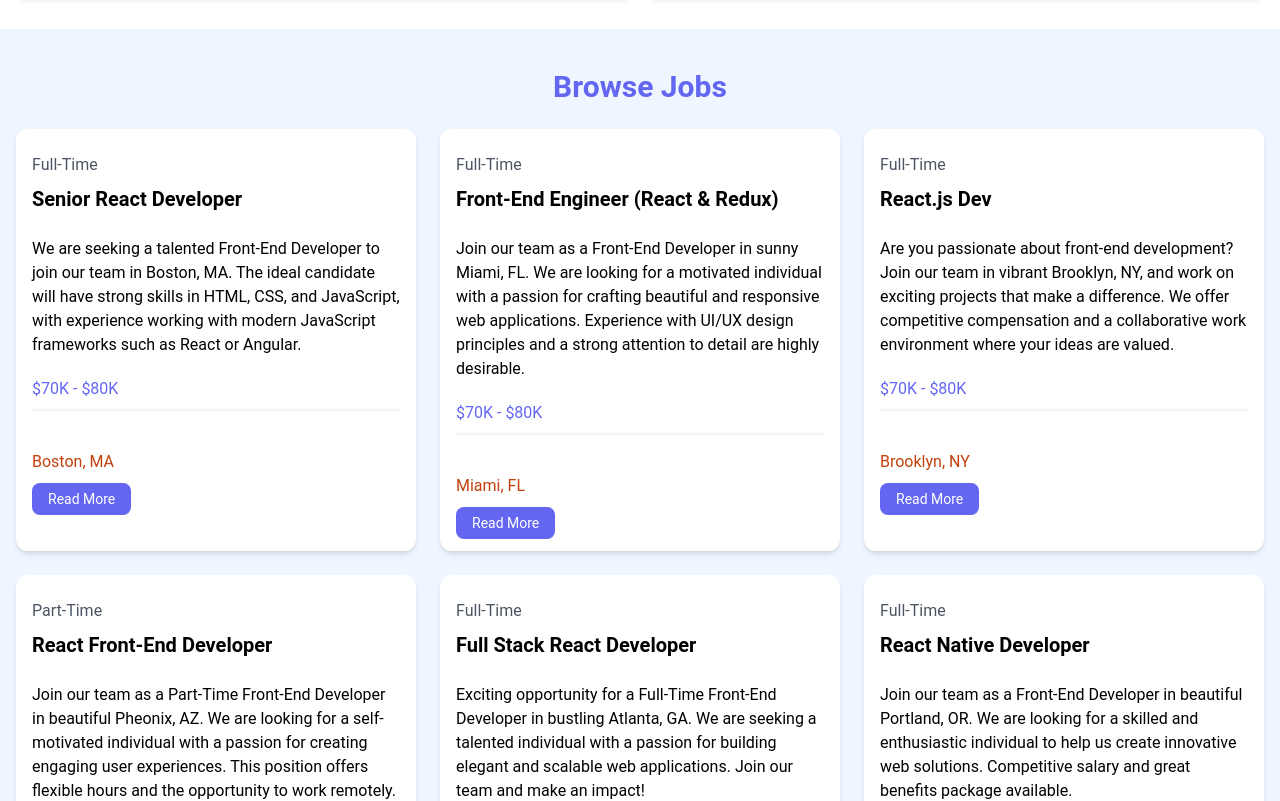
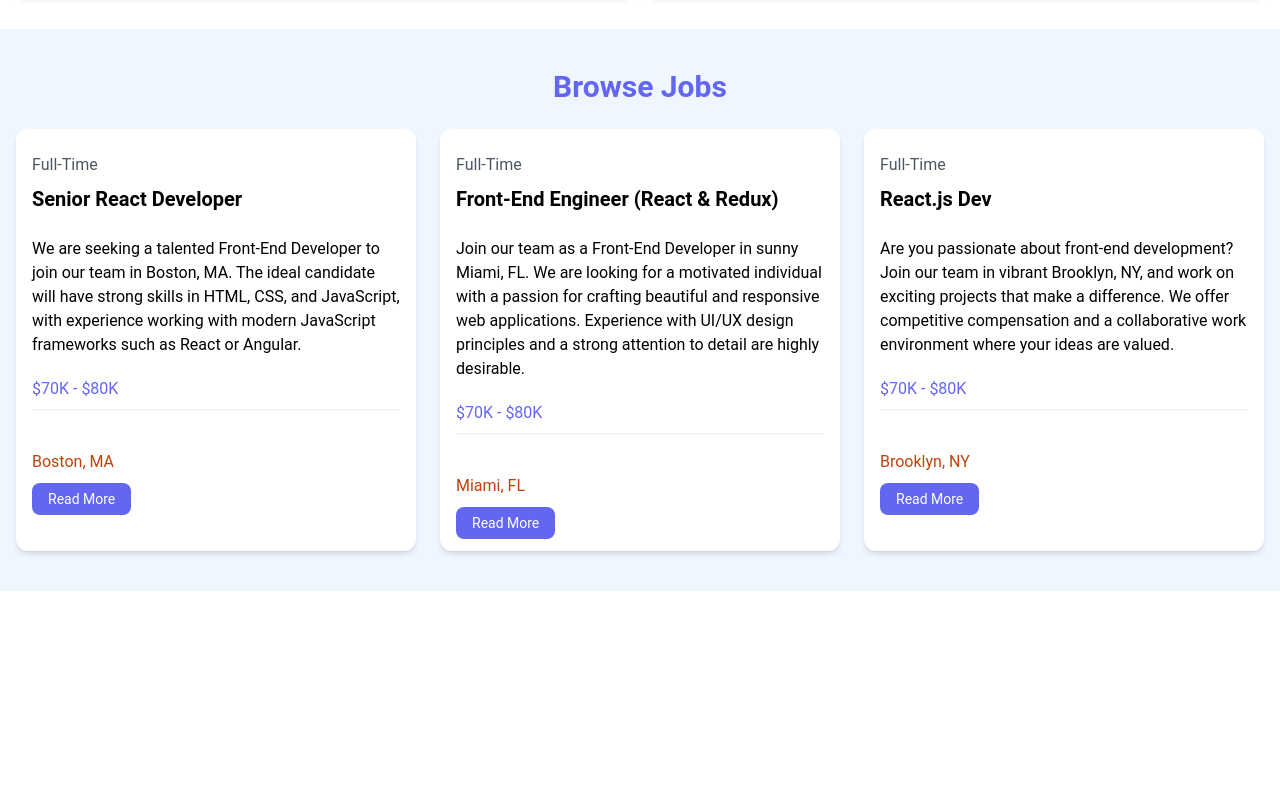
Before and after one commit to 7daytheory/react-2024, a React (Vite) app in the folder my-react-app/: page / in a window 1280 px wide. Shown: the part 580-1381 px from the top of the page. After the commit the page ends 1171 px from the top, so only its background shows below. Built offline with nearby package versions, Linux system fonts and the light colour scheme.

Commit message:
Filter jobs and only show 3 most recent

```diff
--- a/my-react-app/src/components/Listings.jsx
+++ b/my-react-app/src/components/Listings.jsx
@@ -1,8 +1,8 @@
-import React from 'react';
 import jobs from '../jobs.json';
 import Listing from './Listing';
 
 const Listings = () => {
+    const recentJobs = jobs.slice(0,3);
     return (
         <section className='bg-blue-50 px-4 py-10'>
           <div className='container-xl lg:container m-auto'>
@@ -10,7 +10,7 @@ const Listings = () => {
                 Browse Jobs
             </h2>
             <div className='grid grid-cols-1 md:grid-cols-3 gap-6'>
-                {jobs.map((job) => (
+                {recentJobs.map((job) => (
                     <Listing job ={job} key={job.id} />
                 ))}
             </div>
```
